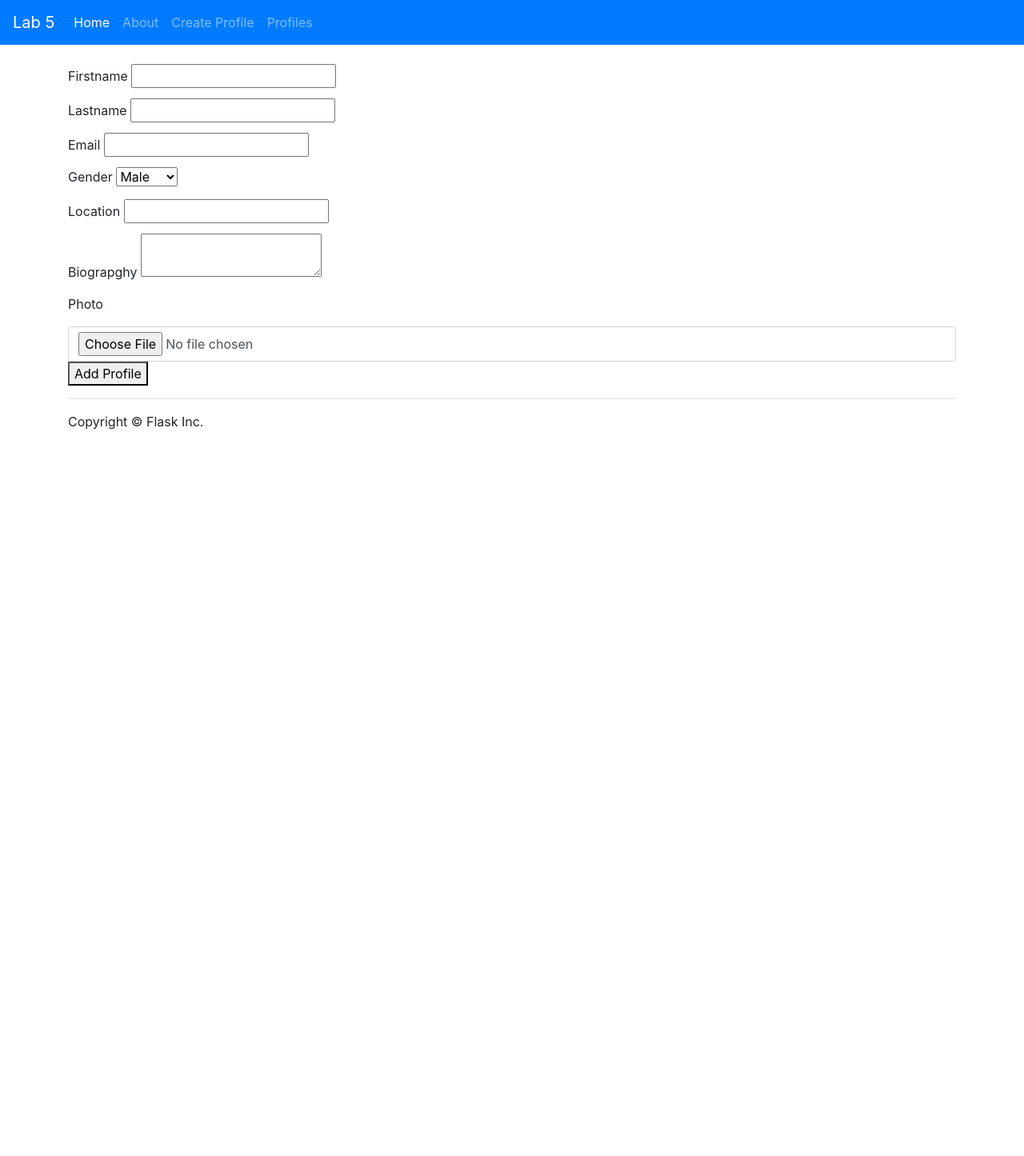
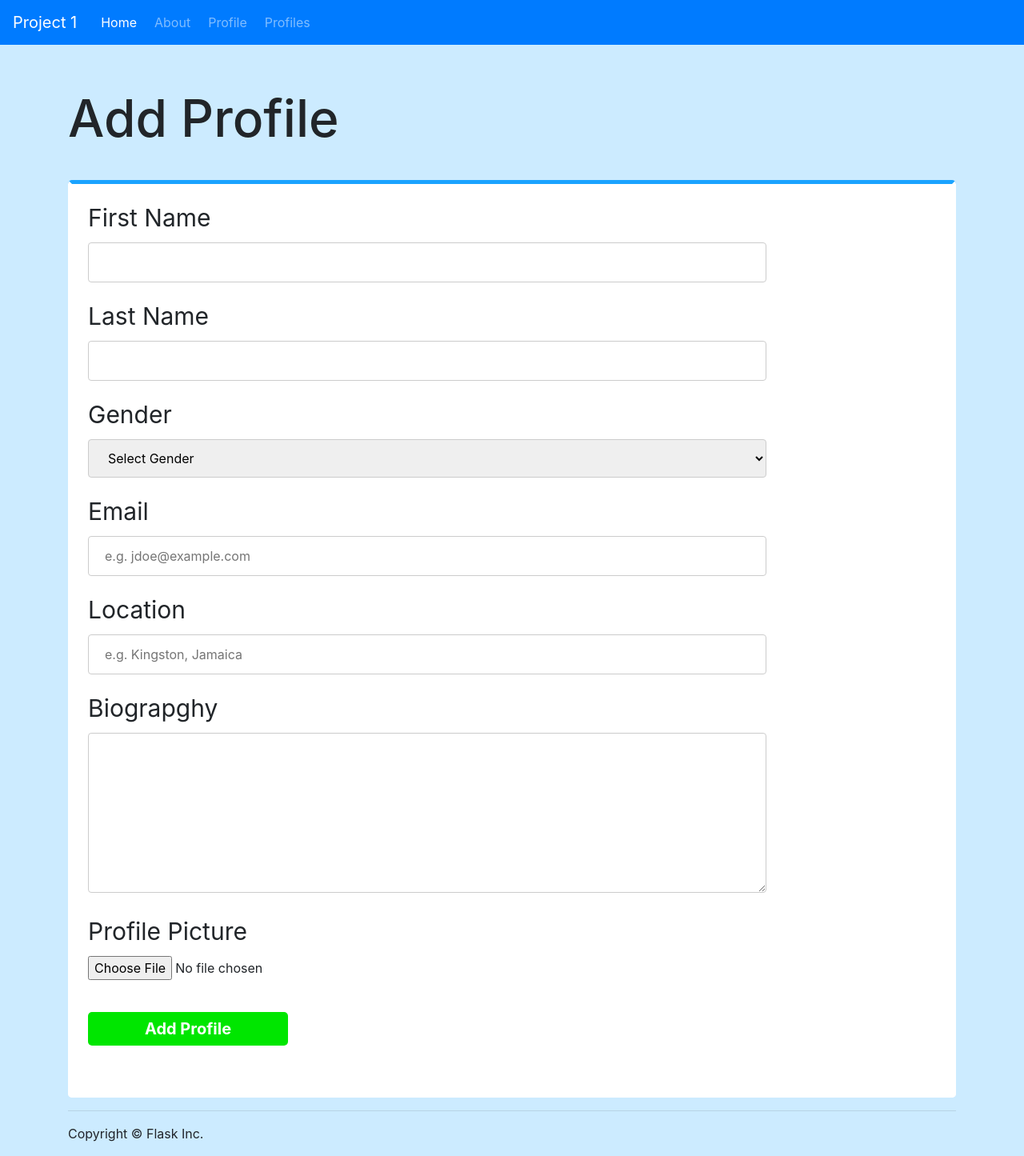
Before and after one commit to Chafro/info3180-project1, a Flask app: page /profile in a window 1280 px wide. Shown: the whole page at 80% size. Before the commit the page ends 537 px from the top, so only its background shows below. Run offline with Flask 2, Linux system fonts and the light colour scheme; some libraries are stand-ins or nearby versions.

Commit message:
complete

```diff
--- a/app/forms.py
+++ b/app/forms.py
@@ -8,10 +8,10 @@ class LoginForm(FlaskForm):
     password = PasswordField('Password', validators=[InputRequired()])
 
 class UserForm(FlaskForm):
-	firstname = StringField('Firstname', validators=[InputRequired()])
-	lastname = StringField('Lastname', validators=[InputRequired()])
+	firstname = StringField('First Name', validators=[InputRequired()])
+	lastname = StringField('Last Name', validators=[InputRequired()])
 	email = StringField('Email', validators=[InputRequired()])
 	location = StringField('Location', validators=[InputRequired()])
-	gender = SelectField('Gender', choices=[('Male','Male'), ('Female','Female')])
+	gender = SelectField('Gender',default='', choices=[('','Select Gender'),('Male','Male'), ('Female','Female')])
 	bio = TextAreaField('Biograpghy')
-	file = FileField('Photo', validators=[FileRequired(),FileAllowed(['jpg', 'png', 'jpeg'])])
+	file = FileField('Profile Picture', validators=[FileRequired(),FileAllowed(['jpg', 'png', 'jpeg'])])
--- a/app/static/css/app.css
+++ b/app/static/css/app.css
@@ -1,3 +1,113 @@
 body {
     padding-top: 5rem;
+    background-color: #ccebff;
 }
+.flex{
+  display: flex;
+  flex-direction: column;
+}
+.pros{
+  display: flex;
+  border-radius: 5px;
+  border: 5px solid white;
+  background-color: white;
+  border-top-color:#1aa3ff;
+  padding: 40px;
+  flex-direction: row;
+  width: 100%;
+  height: 250px;
+}
+.pro{
+  display: flex;
+  flex-direction: row;
+  padding-bottom: 40px;
+}
+
+.inputs{
+  width: 80%;
+  padding: 12px 20px 12px;
+  margin: 0px 0px 20px;
+  display: inline-block;
+  border: 1px solid #ccc;
+  border-radius: 4px;
+  box-sizing: border-box;
+}
+#bio{
+  width: 80%;
+  height: 200px;
+  padding: 0px 20px 12px;
+  margin: 0px 0px 20px;
+  display: inline-block;
+  border: 1px solid #ccc;
+  border-radius: 4px;
+  box-sizing: border-box;
+}
+.content{
+  border-radius: 5px;
+  border: 5px solid white;
+  background-color: white;
+  border-top-color:#1aa3ff;
+  padding: 20px;
+}
+h1{
+	font-size: 4em;
+	padding: 30px 0px;
+}
+.labels{
+	width: 100%;
+	font-size: 30px;
+	padding: 0px;
+}
+.but{
+  border-radius: 5px;
+  background-color: #00e600;
+  border: none;
+  color: white;
+  padding: 6px 26px;
+  text-align: center;
+  text-decoration: none;
+  display: inline-block;
+  font-size: 20px;
+  margin: 40px 0px;
+  cursor: pointer;
+  font-weight: bold;
+  width: 250px;
+}
+.flex{
+
+}
+
+.image{
+	width: 150px;
+	height: 150px;
+	align="left"
+}
+.fol{
+	background-color: blue;
+}
+ul{
+	width: 720px
+
+
+}
+li{
+	display: flex;
+	color: grey;
+	padding-left: 6px;
+}
+.icon{
+	height: 20px;
+	width: 20px;
+}
+.name{
+  font-size: 20px;
+  margin: 6px 0px;
+  cursor: pointer;
+  font-weight: bold;
+  color: black;
+  padding-left: 0px;
+}
+
+.pad{
+	padding-left: 13px;
+}
--- a/app/templates/base.html
+++ b/app/templates/base.html
@@ -5,7 +5,7 @@
     <meta http-equiv="X-UA-Compatible" content="IE=edge">
     <meta name="viewport" content="width=device-width, initial-scale=1">
     <!-- The above 3 meta tags *must* come first in the head; any other head content must come *after* these tags -->
-    <title>INFO3180 Lab 5</title>
+    <title>INFO3180 Project 1</title>
 
     <!-- Bootstrap -->
     <link href="/static/css/bootstrap.min.css" rel="stylesheet">
--- a/app/templates/createprofile.html
+++ b/app/templates/createprofile.html
@@ -3,40 +3,41 @@
 {% block main %}
 
 <body>
-	<div id = "content">
+	<h1>Add Profile</h1>
+	<div class = "content">
 		<form method="POST" action="/profile" enctype="multipart/form-data">
  			{{ form.csrf_token }}
  			<div>
- 				<label>{{ form.firstname.label }}</label>
- 				{{ form.firstname(size=20) }}
+ 				{{ form.firstname.label (class = "labels") }}
+ 				{{ form.firstname (class = "inputs") }}
  			</div>
  			<div>
- 				<label>{{ form.lastname.label }}</label>
- 				{{ form.lastname(size=20) }}
+ 				{{ form.lastname.label (class = "labels") }}
+ 				{{ form.lastname (class = "inputs") }}
  			</div>
  			<div>
- 				<label>{{ form.email.label }}</label>
- 				{{ form.email(size=20) }}
+ 				{{ form.gender.label (class = "labels") }}
+ 				{{ form.gender (class = "inputs", placeholder = "Select Gender") }}
  			</div>
  			<div>
- 				<label>{{ form.gender.label }}</label>
- 				{{ form.gender }}
+ 				{{ form.email.label (class = "labels") }}
+ 				{{ form.email (class = "inputs", placeholder = "e.g. jdoe@example.com") }}
  			</div>
  			<div>
- 				<label>{{ form.location.label }}</label>
- 				{{ form.location(size=20) }}
+ 				{{ form.location.label (class = "labels") }}
+ 				{{ form.location (class = "inputs", placeholder = "e.g. Kingston, Jamaica") }}
  			</div>
  			<div>
- 				<label>{{ form.bio.label }}</label>
- 				{{ form.bio(size=40) }}
+ 				{{ form.bio.label (class = "labels") }}
+ 				{{ form.bio (id = "bio") }}
  			</div>
  			<div>
-	    		<label>{{ form.file.label }}</label>
-	    		{{ form.file(class="form-control") }}
+	    		{{ form.file.label (class = "labels") }}
+	    		{{ form.file(class="pic_but") }}
 			</div>
 
 
- 			<button type="submit">Add Profile</button>
+ 			<button type="submit" class="but">Add Profile</button>
 		</form>
 	</div>
 </body>
--- a/app/templates/header.html
+++ b/app/templates/header.html
@@ -1,5 +1,5 @@
 <nav class="navbar navbar-expand-lg navbar-dark bg-primary fixed-top">
-  <a class="navbar-brand" href="#">Lab 5</a>
+  <a class="navbar-brand" href="#">Project 1</a>
   <button class="navbar-toggler" type="button" data-toggle="collapse" data-target="#navbarSupportedContent" aria-controls="navbarSupportedContent" aria-expanded="false" aria-label="Toggle navigation">
     <span class="navbar-toggler-icon"></span>
   </button>
@@ -13,7 +13,7 @@
         <a class="nav-link" href="{{ url_for('about') }}">About</a>
       </li>
       <li class="nav-item">
-        <a class="nav-link" href="{{ url_for('createprofile') }}">Create Profile</a>
+        <a class="nav-link" href="{{ url_for('createprofile') }}">Profile</a>
       </li>
       <li class="nav-item">
         <a class="nav-link" href="{{ url_for('profiles') }}">Profiles</a>
```
Also changed, not shown: app/templates/profile.html (+13 -10 lines), app/templates/profiles.html (+12 -11 lines), README.md, app/static/uploads/-223542661181270.jpg (added).
